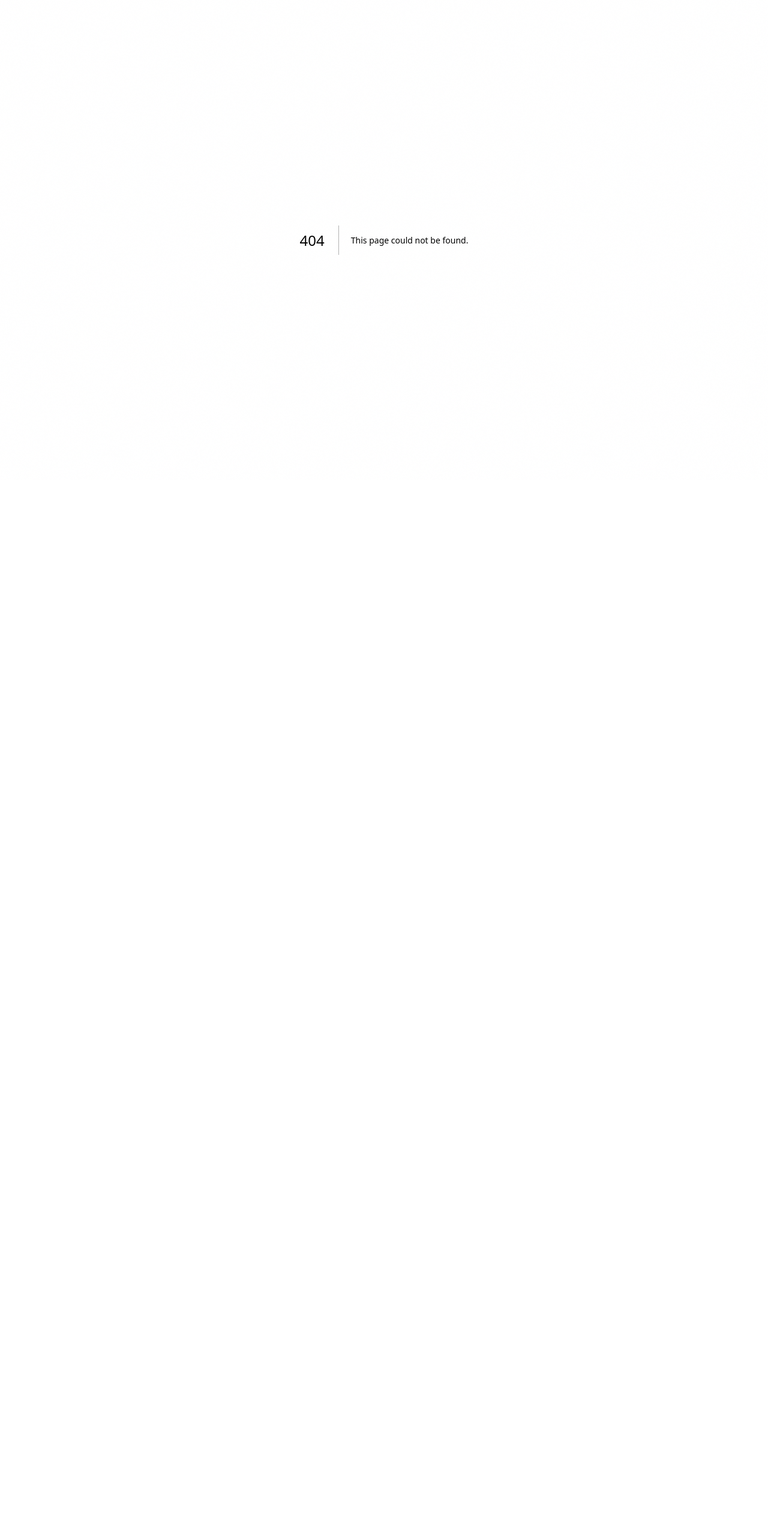
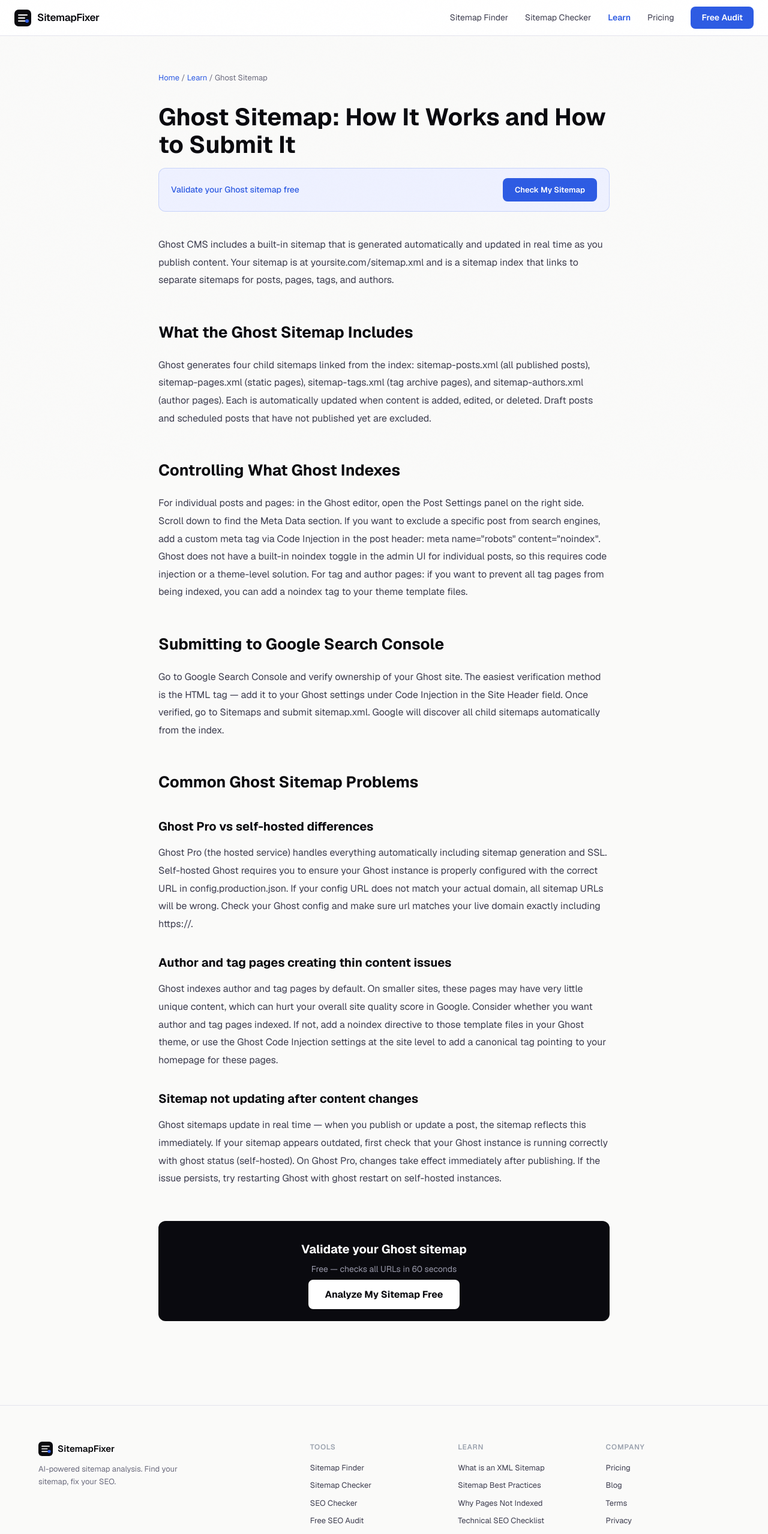
Before and after one commit to Watermelon-Coctail-Bar/sitemap-fixer, a Next.js app: page /learn/ghost-sitemap in a window 1280 px wide. Before the commit this address had no page. Shown: the top 2558 px of the page at 60% size. Before the commit the page ends 800 px from the top, so only its background shows below. Built offline with nearby package versions, Linux system fonts and the light colour scheme.

Commit message:
Create page.tsx

```diff
--- /dev/null
+++ b/src/app/learn/ghost-sitemap/page.tsx
@@ -0,0 +1,50 @@
+import type { Metadata } from 'next';
+export const metadata: Metadata = {
+  title: 'Ghost Sitemap: Where to Find It and How to Fix Problems | SitemapFixer',
+  description: "Ghost CMS generates your sitemap automatically at /sitemap.xml. Learn what it includes, how to control indexing, and how to submit it to Google.",
+  alternates: { canonical: 'https://sitemapfixer.com/learn/ghost-sitemap' },
+};
+export default function Page() {
+  return (
+    <div style={{ maxWidth: 800, margin: '0 auto', padding: '60px 24px' }}>
+      <nav style={{ fontSize: 13, color: '#6b6b7d', marginBottom: 32 }}>
+        <a href="/" style={{ color: '#2d5be3', textDecoration: 'none' }}>Home</a>{' / '}
+        <a href="/learn" style={{ color: '#2d5be3', textDecoration: 'none' }}>Learn</a>{' / '}
+        <span>Ghost Sitemap</span>
+      </nav>
+      <h1 style={{ fontSize: 40, fontWeight: 700, color: '#0a0a0f', marginBottom: 16, lineHeight: 1.15 }}>Ghost Sitemap: How It Works and How to Submit It</h1>
+      <div style={{ background: '#eef1ff', border: '1px solid rgba(45,91,227,0.2)', borderRadius: 12, padding: '16px 20px', marginBottom: 40, display: 'flex', alignItems: 'center', justifyContent: 'space-between', gap: 16 }}>
+        <span style={{ fontSize: 14, color: '#2d5be3', fontWeight: 500 }}>Validate your Ghost sitemap free</span>
+        <a href="/" style={{ background: '#2d5be3', color: 'white', padding: '10px 20px', borderRadius: 8, textDecoration: 'none', fontWeight: 600, fontSize: 13 }}>Check My Sitemap</a>
+      </div>
+      <div style={{ fontSize: 16, color: '#3d3d4f', lineHeight: 1.85 }}>
+        <p style={{ marginBottom: 24 }}>Ghost CMS includes a built-in sitemap that is generated automatically and updated in real time as you publish content. Your sitemap is at yoursite.com/sitemap.xml and is a sitemap index that links to separate sitemaps for posts, pages, tags, and authors.</p>
+
+        <h2 style={{ fontSize: 26, fontWeight: 700, color: '#0a0a0f', marginTop: 48, marginBottom: 16 }}>What the Ghost Sitemap Includes</h2>
+        <p style={{ marginBottom: 24 }}>Ghost generates four child sitemaps linked from the index: sitemap-posts.xml (all published posts), sitemap-pages.xml (static pages), sitemap-tags.xml (tag archive pages), and sitemap-authors.xml (author pages). Each is automatically updated when content is added, edited, or deleted. Draft posts and scheduled posts that have not published yet are excluded.</p>
+
+        <h2 style={{ fontSize: 26, fontWeight: 700, color: '#0a0a0f', marginTop: 48, marginBottom: 16 }}>Controlling What Ghost Indexes</h2>
+        <p style={{ marginBottom: 24 }}>For individual posts and pages: in the Ghost editor, open the Post Settings panel on the right side. Scroll down to find the Meta Data section. If you want to exclude a specific post from search engines, add a custom meta tag via Code Injection in the post header: meta name="robots" content="noindex". Ghost does not have a built-in noindex toggle in the admin UI for individual posts, so this requires code injection or a theme-level solution. For tag and author pages: if you want to prevent all tag pages from being indexed, you can add a noindex tag to your theme template files.</p>
+
+        <h2 style={{ fontSize: 26, fontWeight: 700, color: '#0a0a0f', marginTop: 48, marginBottom: 16 }}>Submitting to Google Search Console</h2>
+        <p style={{ marginBottom: 24 }}>Go to Google Search Console and verify ownership of your Ghost site. The easiest verification method is the HTML tag — add it to your Ghost settings under Code Injection in the Site Header field. Once verified, go to Sitemaps and submit sitemap.xml. Google will discover all child sitemaps automatically from the index.</p>
+
+        <h2 style={{ fontSize: 26, fontWeight: 700, color: '#0a0a0f', marginTop: 48, marginBottom: 16 }}>Common Ghost Sitemap Problems</h2>
+
+        <h3 style={{ fontSize: 20, fontWeight: 700, color: '#0a0a0f', marginTop: 32, marginBottom: 10 }}>Ghost Pro vs self-hosted differences</h3>
+        <p style={{ marginBottom: 24 }}>Ghost Pro (the hosted service) handles everything automatically including sitemap generation and SSL. Self-hosted Ghost requires you to ensure your Ghost instance is properly configured with the correct URL in config.production.json. If your config URL does not match your actual domain, all sitemap URLs will be wrong. Check your Ghost config and make sure url matches your live domain exactly including https://.</p>
+
+        <h3 style={{ fontSize: 20, fontWeight: 700, color: '#0a0a0f', marginTop: 32, marginBottom: 10 }}>Author and tag pages creating thin content issues</h3>
+        <p style={{ marginBottom: 24 }}>Ghost indexes author and tag pages by default. On smaller sites, these pages may have very little unique content, which can hurt your overall site quality score in Google. Consider whether you want author and tag pages indexed. If not, add a noindex directive to those template files in your Ghost theme, or use the Ghost Code Injection settings at the site level to add a canonical tag pointing to your homepage for these pages.</p>
+
+        <h3 style={{ fontSize: 20, fontWeight: 700, color: '#0a0a0f', marginTop: 32, marginBottom: 10 }}>Sitemap not updating after content changes</h3>
+        <p style={{ marginBottom: 24 }}>Ghost sitemaps update in real time — when you publish or update a post, the sitemap reflects this immediately. If your sitemap appears outdated, first check that your Ghost instance is running correctly with ghost status (self-hosted). On Ghost Pro, changes take effect immediately after publishing. If the issue persists, try restarting Ghost with ghost restart on self-hosted instances.</p>
+      </div>
+      <div style={{ background: '#0a0a0f', borderRadius: 12, padding: '32px', textAlign: 'center', marginTop: 56 }}>
+        <div style={{ fontSize: 20, fontWeight: 700, color: 'white', marginBottom: 8 }}>Validate your Ghost sitemap</div>
+        <div style={{ color: '#9999aa', marginBottom: 20, fontSize: 14 }}>Free — checks all URLs in 60 seconds</div>
+        <a href="/" style={{ background: 'white', color: '#0a0a0f', padding: '14px 28px', borderRadius: 8, textDecoration: 'none', fontWeight: 700 }}>Analyze My Sitemap Free</a>
+      </div>
+    </div>
+  );
+}
```
